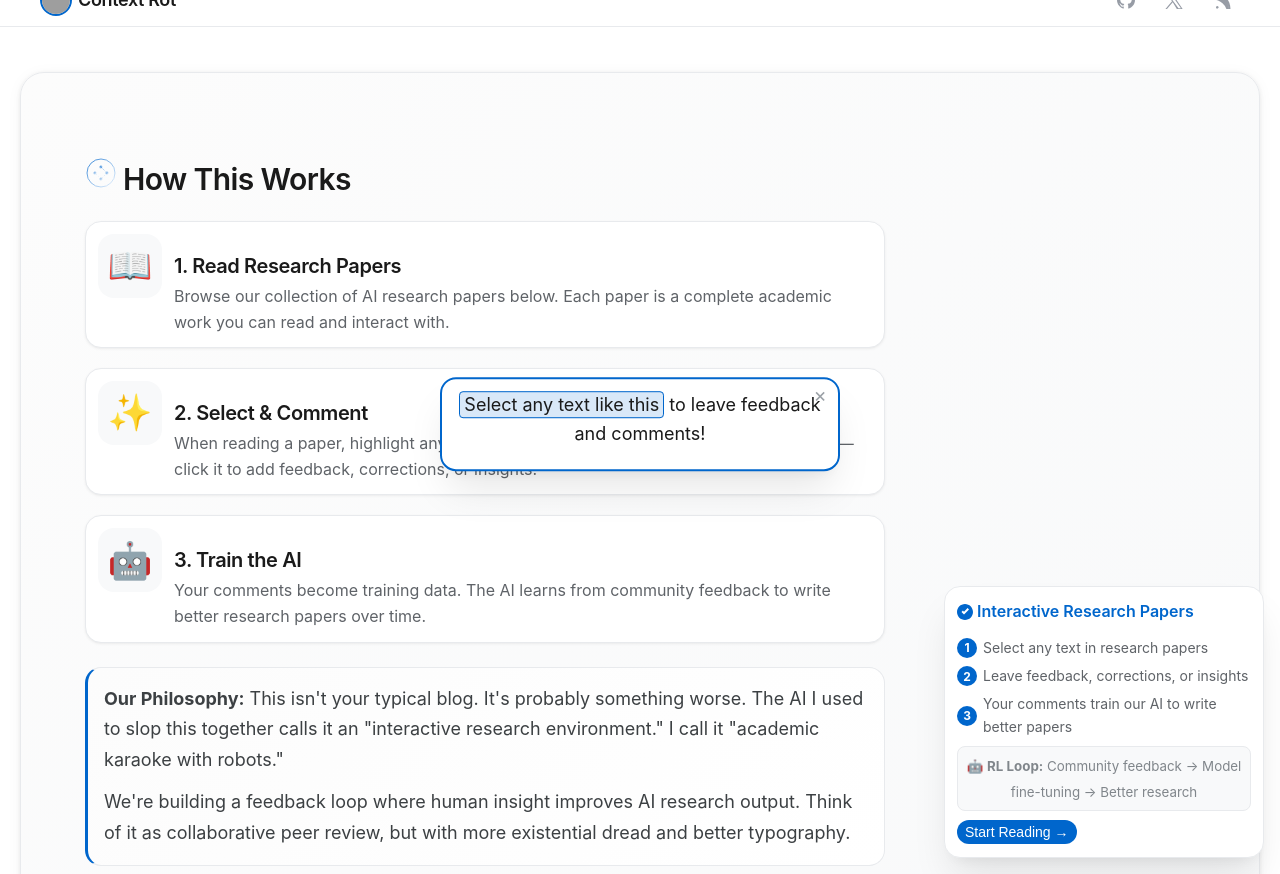
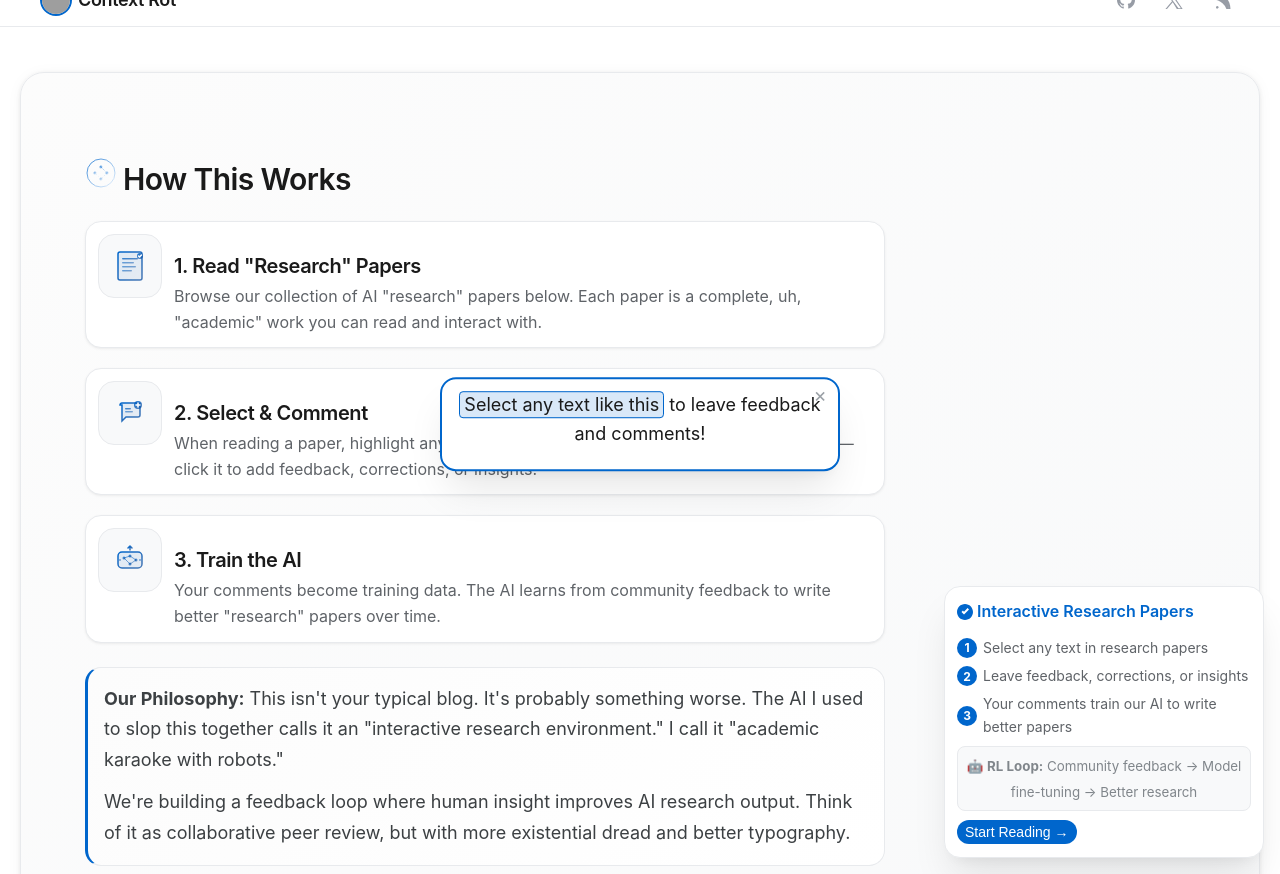
Before and after one commit to context-rot/blogistan, a Jekyll site: the page built from index.markdown, in a window 1280 px wide and 900 px high, scrolled down 761 px, cut to the strip 26-900 px from the top of the window. Built offline with Jekyll 4.4.1, drawn with Linux system fonts in a browser that asks for light colours; comment, search, counter and statistics services are not loaded; grey boxes are pictures that could not be loaded.

Commit message:
chore: more fixes

```diff
--- a/assets/css/modern-premium-style.css
+++ b/assets/css/modern-premium-style.css
@@ -715,7 +715,6 @@ p {
 }
 
 .step-icon {
-  font-size: var(--text-4xl);
   width: 64px;
   height: 64px;
   display: flex;
@@ -724,6 +723,13 @@ p {
   background: var(--color-gray-50);
   border-radius: var(--radius-xl);
   flex-shrink: 0;
+  border: 1px solid var(--color-gray-200);
+}
+
+.step-icon-img {
+  width: 32px;
+  height: 32px;
+  opacity: 0.9;
 }
 
 .step-content h3 {
--- a/index.markdown
+++ b/index.markdown
@@ -25,15 +25,19 @@ layout: default
   <div class="guide-content">
     <div class="process-steps">
       <div class="process-step">
-        <div class="step-icon">📖</div>
+        <div class="step-icon">
+          <img src="{{ '/assets/images/step-read-icon.svg' | relative_url }}" alt="Read" class="step-icon-img">
+        </div>
         <div class="step-content">
-          <h3>1. Read Research Papers</h3>
-          <p>Browse our collection of AI research papers below. Each paper is a complete academic work you can read and interact with.</p>
+          <h3>1. Read "Research" Papers</h3>
+          <p>Browse our collection of AI "research" papers below. Each paper is a complete, uh, "academic" work you can read and interact with.</p>
         </div>
       </div>
 
       <div class="process-step">
-        <div class="step-icon">✨</div>
+        <div class="step-icon">
+          <img src="{{ '/assets/images/step-comment-icon.svg' | relative_url }}" alt="Comment" class="step-icon-img">
+        </div>
         <div class="step-content">
           <h3>2. Select & Comment</h3>
           <p>When reading a paper, highlight any sentence or paragraph. A comment button appears—click it to add feedback, corrections, or insights.</p>
@@ -41,10 +45,12 @@ layout: default
       </div>
 
       <div class="process-step">
-        <div class="step-icon">🤖</div>
+        <div class="step-icon">
+          <img src="{{ '/assets/images/step-ai-icon.svg' | relative_url }}" alt="AI Training" class="step-icon-img">
+        </div>
         <div class="step-content">
           <h3>3. Train the AI</h3>
-          <p>Your comments become training data. The AI learns from community feedback to write better research papers over time.</p>
+          <p>Your comments become training data. The AI learns from community feedback to write better "research" papers over time.</p>
         </div>
       </div>
     </div>
```
Also changed, not shown: assets/images/step-ai-icon.svg (added), assets/images/step-comment-icon.svg (added), assets/images/step-read-icon.svg (added).
